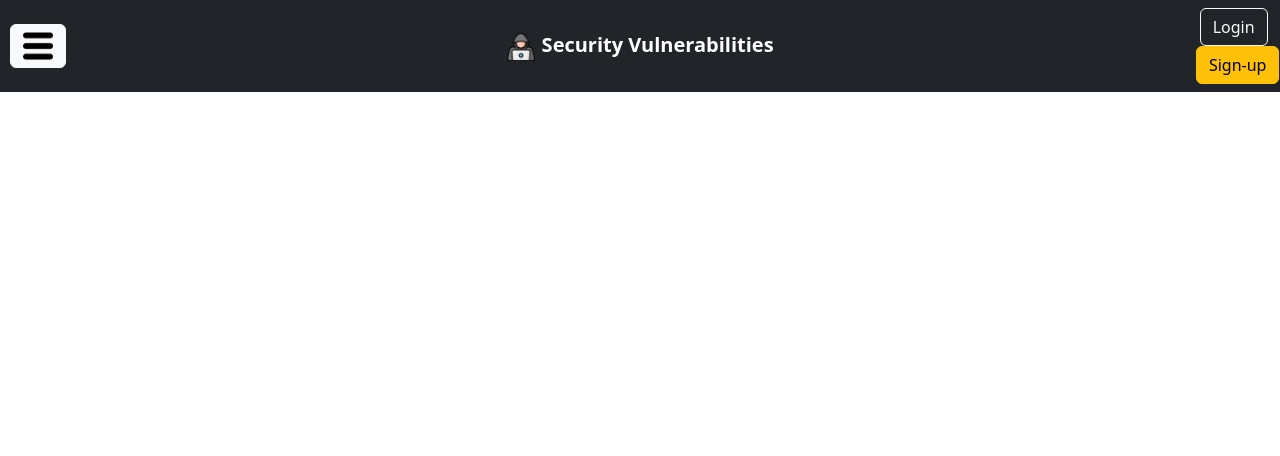
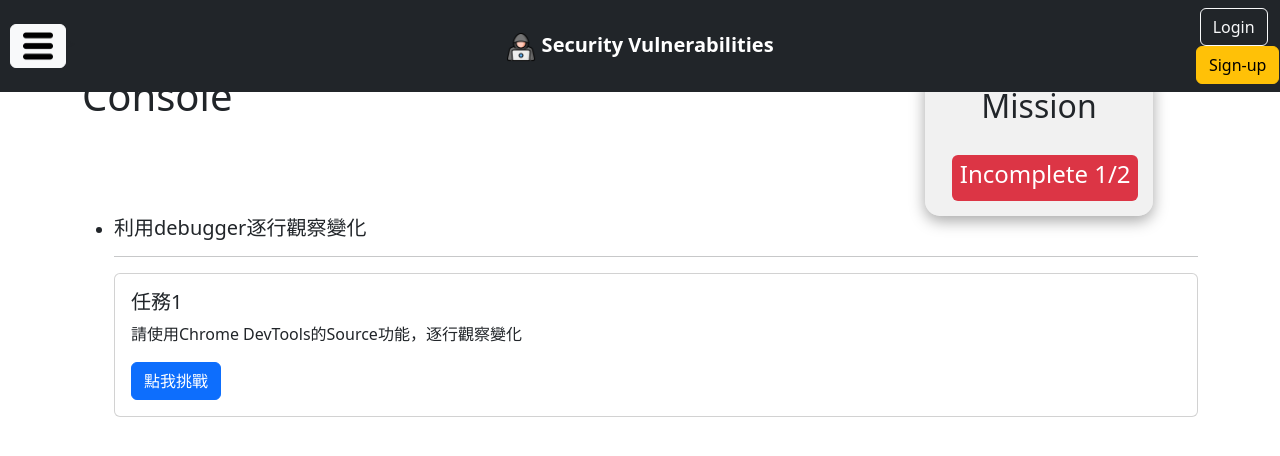
Before and after one commit to joewu1018/SecurityVulnerablilitiesDemo, a Django app: page /devtools/source in a window 1280 px wide. Shown: the top 456 px of the page. Run offline with Django 4.2, Linux system fonts and the light colour scheme.

Commit message:
feature-source 1.新增source任務 2.修正傳到後端的mission_id，原先沒傳過去 3.修改後端check_answer判斷

```diff
--- a/SecurityVulnerabilities/students/views.py
+++ b/SecurityVulnerabilities/students/views.py
@@ -123,13 +123,7 @@ def check_answer(request):
         input = request.POST.get('input')
         answer = request.POST.get('answer')
         mission_id = int(request.POST.get('mission_id'))
-        if question == 'AjaxJsonResponse':
-            if input == '10':
-                StudentService.create_mission_record(request.user.id, mission_id, True)
-                return JsonResponse({'isCorrect': True})
-            else:
-                StudentService.create_mission_record(request.user.id, mission_id, False)
-        elif input == answer:
+        if input == answer:
             StudentService.create_mission_record(request.user.id, mission_id, True)
             return JsonResponse({'isCorrect': True})
         else:
--- a/SecurityVulnerabilities/templates/students/dev_console.html
+++ b/SecurityVulnerabilities/templates/students/dev_console.html
@@ -51,7 +51,7 @@
                     <div style="margin-top: 5%;">
                         <label>答案：</label>&emsp;
                         <input type="text" name="answer" class="form-control" style="width: 60%;display: inline;"
-                            placeholder="請輸入印出的字串">
+                            placeholder="請輸入回傳的字串，不用加''">
                         <input type="hidden" name="question" value="GetReturnValue">
                         <input type="hidden" name="mission_id" value="2">
                     </div>
@@ -84,6 +84,7 @@
                 input: $("input[name='answer']").val(),
                 answer: getAnswer(),
                 question: $("input[name='question']").val(),
+                mission_id: $("input[name='mission_id']").val(),
                 csrfmiddlewaretoken: "{{ csrf_token }}",
             };
             AjaxCheckAnswer(data, function (response) {
--- a/SecurityVulnerabilities/templates/students/dev_elements.html
+++ b/SecurityVulnerabilities/templates/students/dev_elements.html
@@ -79,6 +79,7 @@
         input: $("input[name='answer']").val(),
         answer: $("#computed-div").width(),
         question: $("input[name='question']").val(),
+        mission_id: $("input[name='mission_id']").val(),
         csrfmiddlewaretoken: "{{ csrf_token }}",
       };
       AjaxCheckAnswer(data, function (response) {
--- a/SecurityVulnerabilities/templates/students/dev_network.html
+++ b/SecurityVulnerabilities/templates/students/dev_network.html
@@ -104,7 +104,9 @@
         function checkAnswer() {
             var data = {
                 input: $("input[name='answer']").val(),
+                answer: 10,
                 question: $("input[name='question']").val(),
+                mission_id: $("input[name='mission_id']").val(),
                 csrfmiddlewaretoken: "{{ csrf_token }}",
             };
             AjaxCheckAnswer(data, function (response) {
--- a/SecurityVulnerabilities/templates/students/dev_source.html
+++ b/SecurityVulnerabilities/templates/students/dev_source.html
@@ -1,8 +1,114 @@
 {% extends "base.html" %}
 {% block title %}Dev Source{% endblock %}
 {% block content%}
+<div class="row">
+    <div class="col-9">
+        <h1>Console</h1>
+    </div>
+    <div class="col-3"
+        style="text-align: center;background-color: #e3e3e381;width: 20%;border-radius: 15px; box-shadow: rgba(0, 0, 0, 0.35) 0px 5px 15px;">
+        <h2 style="margin: 15px;">Mission</h2> <span class="badge bg-danger" style="margin: 15px;">
+            <h4>Incomplete 1/2</h4>
+        </span>
+    </div>
+</div>
+<ul>
+    <li>
+        <h5>利用debugger逐行觀察變化</h4>
+            <hr>
+            <div class="card">
+                <div class="card-body">
+                    <h5 class="card-title">任務1</h5>
+                    <p class="card-text">請使用Chrome DevTools的Source功能，逐行觀察變化</p>
+                    <button type="button" class="btn btn-primary" data-bs-toggle="modal"
+                        data-bs-target="#ObserveVarChange">
+                        點我挑戰
+                    </button>
+                </div>
+            </div>
+    </li>
+</ul>
+
+
+<!-- modal視窗 -->
+{% include 'modal_template.html' %}
+<!-- ObserveVarChange -->
+<div class="modal fade" id="ObserveVarChange" tabindex="-1" data-bs-backdrop="static" data-bs-keyboard="false"
+    tabindex="-1" aria-labelledby="staticBackdropLabel" aria-hidden="true">
+    <div class="modal-dialog">
+        <div class="modal-content">
+            <div class="modal-header">
+                <h4 class="modal-title" id="ObserveVarChangeLabel"><strong>任務1</strong><br>利用debugger逐行觀察變化</h4>
+            </div>
+            <form method="post">
+                {% csrf_token %}
+                <div class="modal-body">
+                    <div style="margin: 0px 5px;">
+                        <p>請使用Chrome DevTools的Source功能，逐行觀察變化</p>
+
+                        <strong>目標:請輸入執行隱藏函式(getAnswer)中回傳值為243時n=?</strong>
+                    </div>
+                    <div style="margin-top: 5%;">
+                        <label>答案：</label>&emsp;
+                        <input type="text" name="answer" class="form-control" style="width: 60%;display: inline;"
+                            placeholder="請輸入n=?的回傳值為243">
+                        <input type="hidden" name="question" value="ObserveVarChange">
+                        <input type="hidden" name="mission_id" value="4">
+                    </div>
+                </div>
+                <div class="modal-footer">
+                    <button type="button" class="btn btn-danger" data-bs-dismiss="modal">離開</button>
+                    <button type="button" class="btn btn-success" id="submit-btn">提交</button>
+                </div>
+            </form>
+        </div>
+    </div>
+</div>
+
+
 <script>
+    // 隱藏的答案
+    function getAnswer() {
+        debugger;
+        var n = 10;
+        var ansewer = power_of_three(n);
+    }
+
+    function power_of_three(n){
+        if(n === 0){
+            return 1;
+        }else{
+            return 3 * power_of_three(n-1);
+        }
+    }
+
     $(document).ready(function () {
+        // 提交按鈕事件
+        $("#submit-btn").click(function () {
+            event.preventDefault();
+            checkAnswer();
+        });
+
+        // 檢查答案
+        function checkAnswer() {
+            var data = {
+                input: $("input[name='answer']").val(),
+                answer: 5,
+                question: $("input[name='question']").val(),
+                mission_id: $("input[name='mission_id']").val(),
+                csrfmiddlewaretoken: "{{ csrf_token }}",
+            };
+            AjaxCheckAnswer(data, function (response) {
+                $("#ObserveVarChange").modal("hide");
+                var mission = $("#ObserveVarChangeLabel").text();
+                if (response.isCorrect) {
+                    alertMissionComplete(mission);
+                } else {
+                    alertMissionFail(mission);
+                }
+            });
+        }
+
 
     });
 </script>
```
